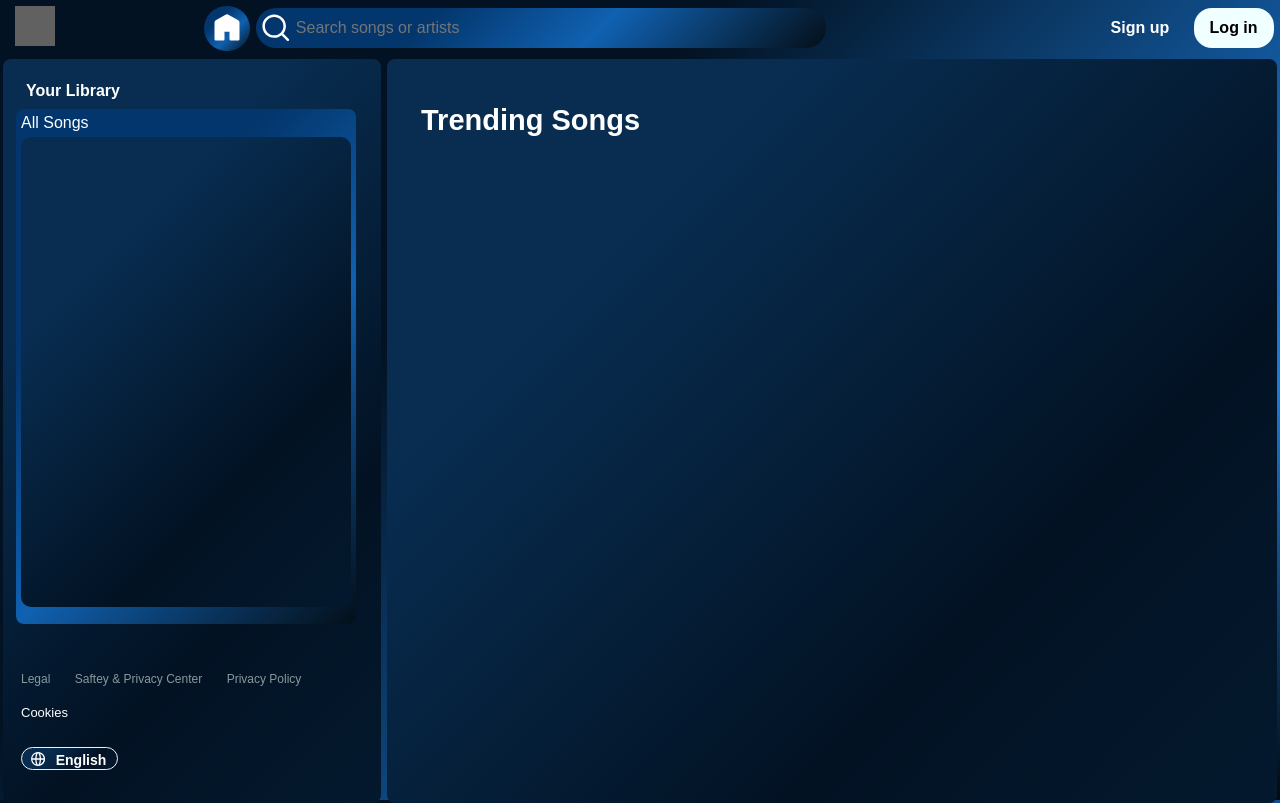
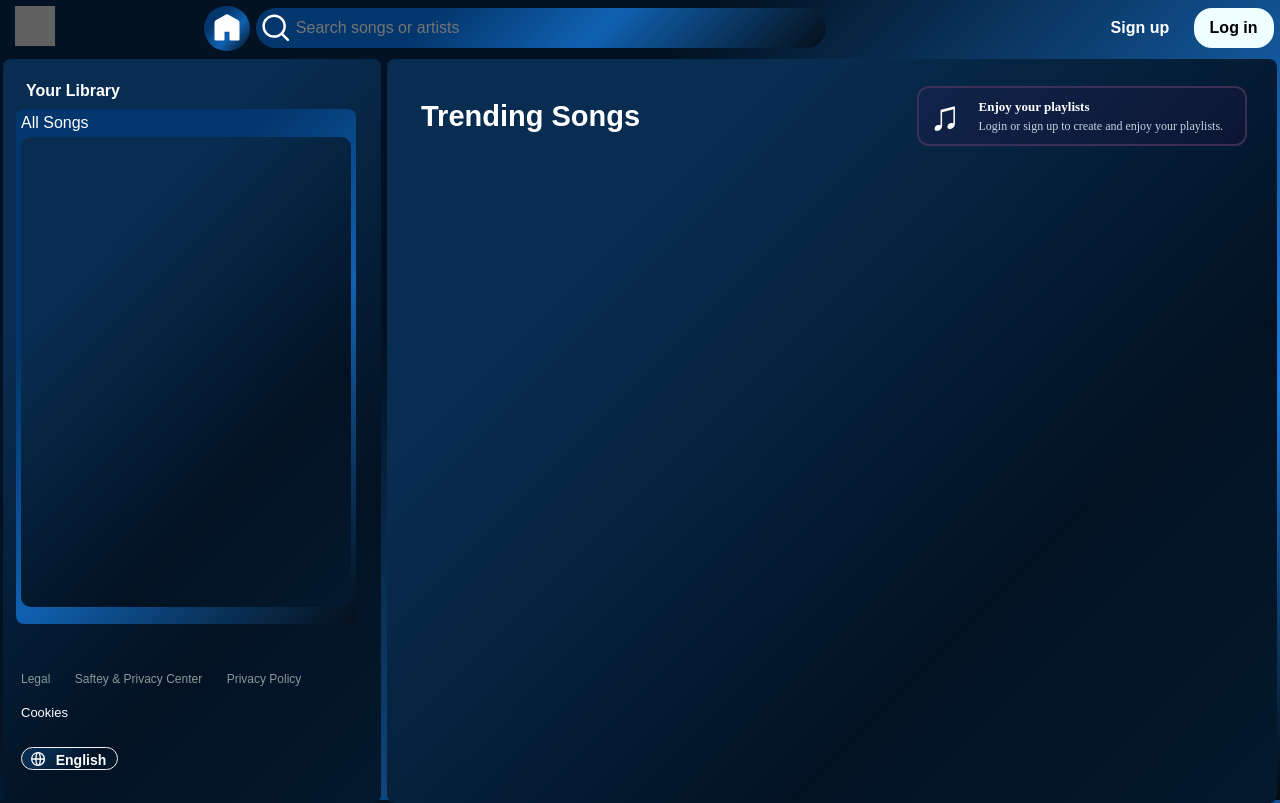
Before and after one commit to Nitesh-Rajput-2005/SWAR, a website: page public/index.html in a window 1280 px wide. Drawn offline with Linux system fonts and the light colour scheme; no server answers; grey boxes are pictures that could not be loaded.

Commit message:
Fix Gmail SMTP connection

```diff
--- a/public/index.html
+++ b/public/index.html
@@ -80,11 +80,29 @@
                     </div>
                 </footer>
             </div>
-            <div class="right border thirdcolor " style="padding-left: 34px;padding-top: 45px;min-height: 0;">
+            <div class="right border thirdcolor " style="padding-left: 34px;padding-top: 22px;min-height: 0;">
                 <div class="rightgrid"
                     style="display: grid;grid-template-rows: 70px minmax(0,1fr) ;height: 100%;width: 100%;min-height: 0;">
-                    <div style="font-size: 29px;font-weight: 800;padding-bottom: 30px; ">
+                    <!-- <div style="font-size: 29px;font-weight: 800;padding-bottom: 30px; ">
                         Trending Songs
+                    </div> -->
+
+                    <div
+                        style="display: flex; align-items: center; justify-content: space-between; padding-right: 30px;">
+
+                        <div style="font-size: 29px;font-weight: 800;">
+                            Trending Songs
+                        </div>
+
+                        <div class="playlist-login-message">
+                            <div class="playlist-message-icon">♫</div>
+
+                            <div>
+                                <h3>Enjoy your playlists</h3>
+                                <p>Login or sign up to create and enjoy your playlists.</p>
+                            </div>
+                        </div>
+
                     </div>
                     <div id="Trending-music-container"
                         style="display: flex;flex-wrap: wrap; row-gap: 10px;column-gap: 20px;overflow-y: auto;min-height: 0;align-items: flex-start;align-content: flex-start;">
--- a/public/utility.css
+++ b/public/utility.css
@@ -205,7 +205,37 @@
 }
 
 
+.playlist-login-message {
+    display: flex;
+    align-items: center;
+    gap: 18px;
+    padding: 10px 10px;
+    width: 330px;
+    height: 60px;
+    border-radius: 12px;
+    background: rgb(110 0 106 / 9%);
+    border: 2px solid #4d3661ba;
+    box-sizing: border-box;
+    font-family:auto;
+}
 
+.playlist-message-icon {
+    font-size: 42px;
+    line-height: 1;
+
+}
+
+.playlist-login-message h3 {
+    margin: 0 0 4px 0;
+    font-size: 13px;
+    font-weight: 700;
+}
+
+.playlist-login-message p {
+    margin: 0;
+    font-size: 12px;
+    color: #c4d2e2;
+}
 
 
 /* =========================
```
